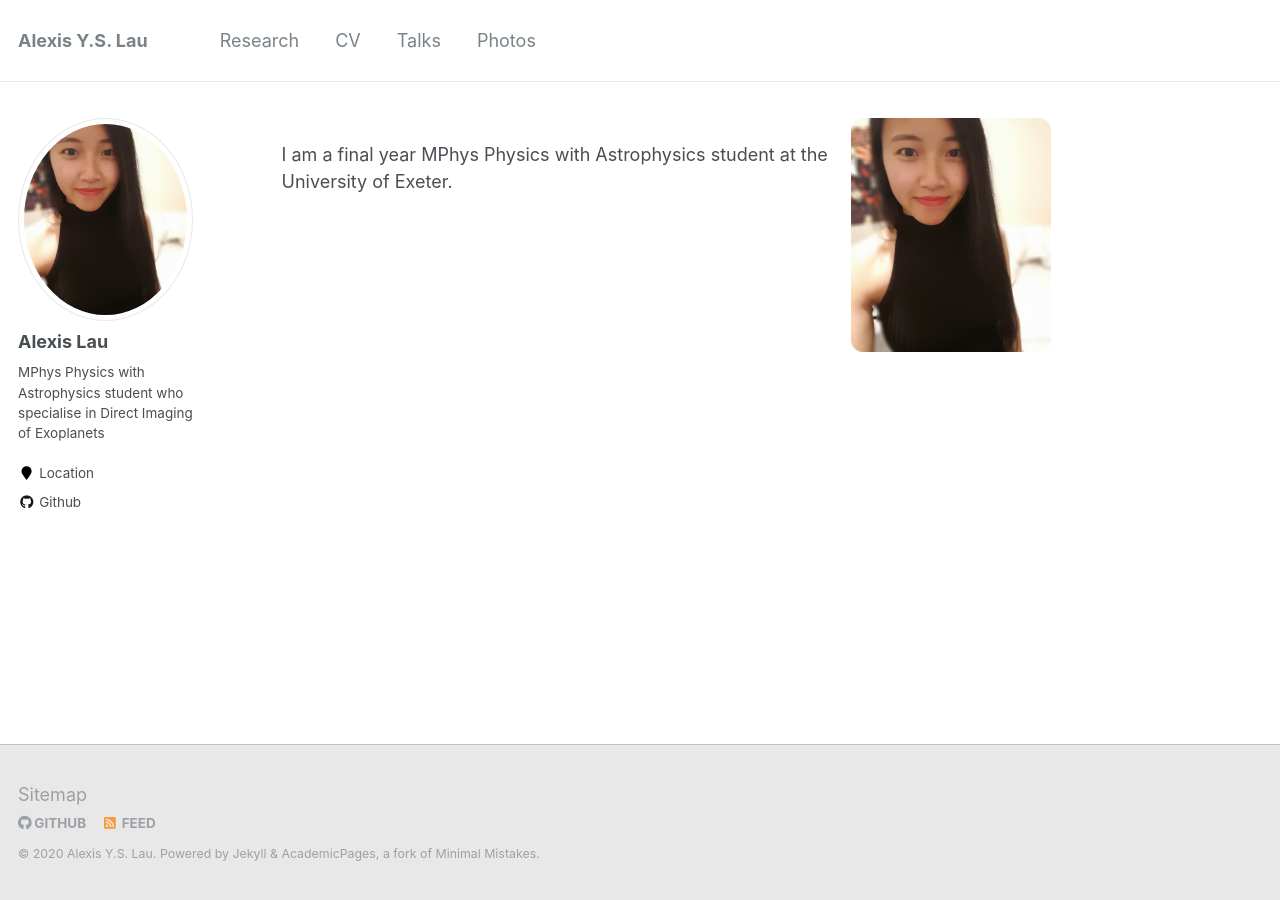
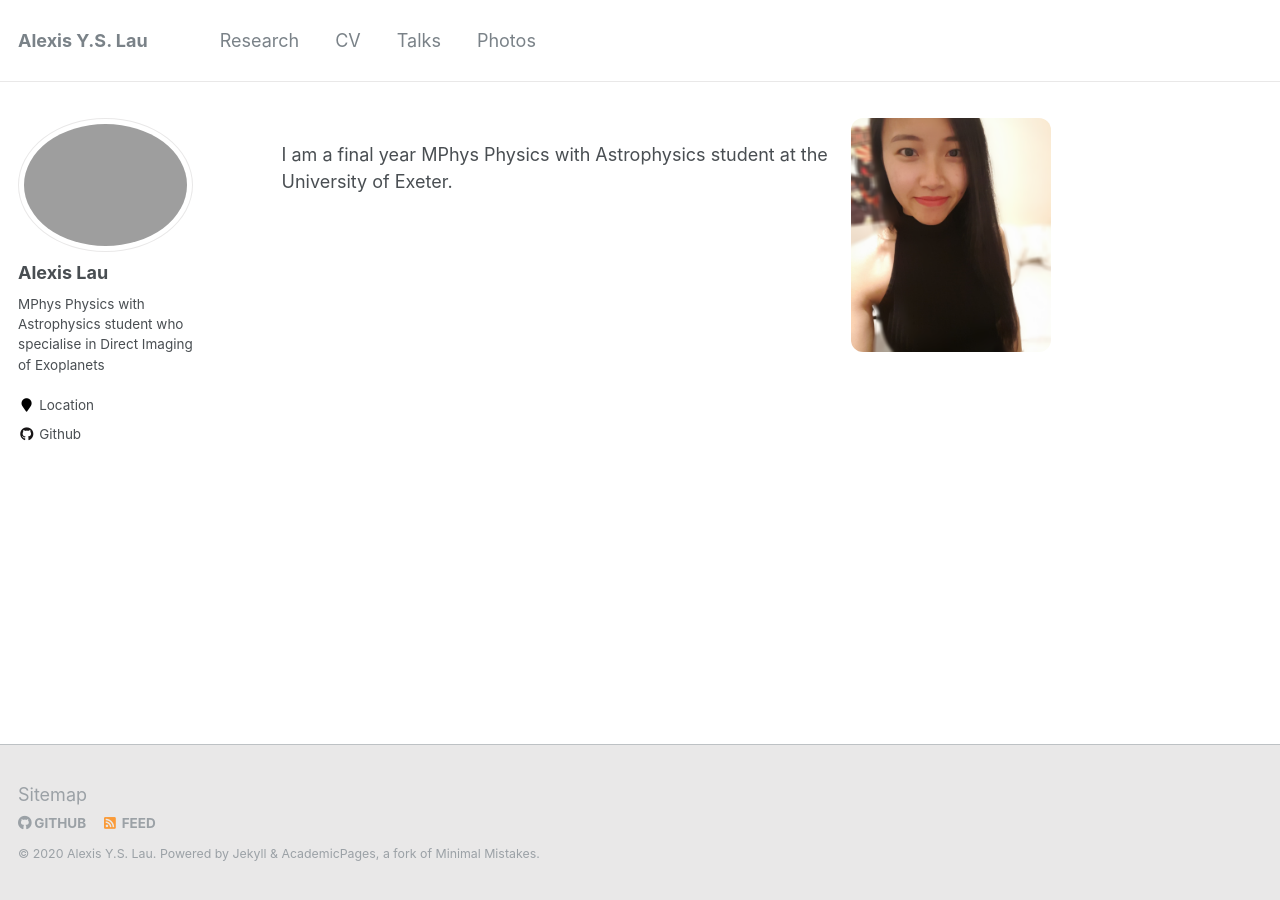
Before and after one commit to alexisyslau/_alexislau.github.io, a Jekyll site: the page built from _pages/about.md, in a window 1280 px wide. Built offline with Jekyll 4.4.1, drawn with Linux system fonts in a browser that asks for light colours.

```diff
--- a/_config.yml
+++ b/_config.yml
@@ -82,7 +82,7 @@ analytics:
 # Site Author
 author:
   name             : "Alexis Lau"
-  avatar           : "profile_pic.png"
+  avatar           : #"profile_pic.png"
   bio              : "MPhys Physics with Astrophysics student who specialise in Direct Imaging of Exoplanets"
   location         : "Location"
   employer         :
```
